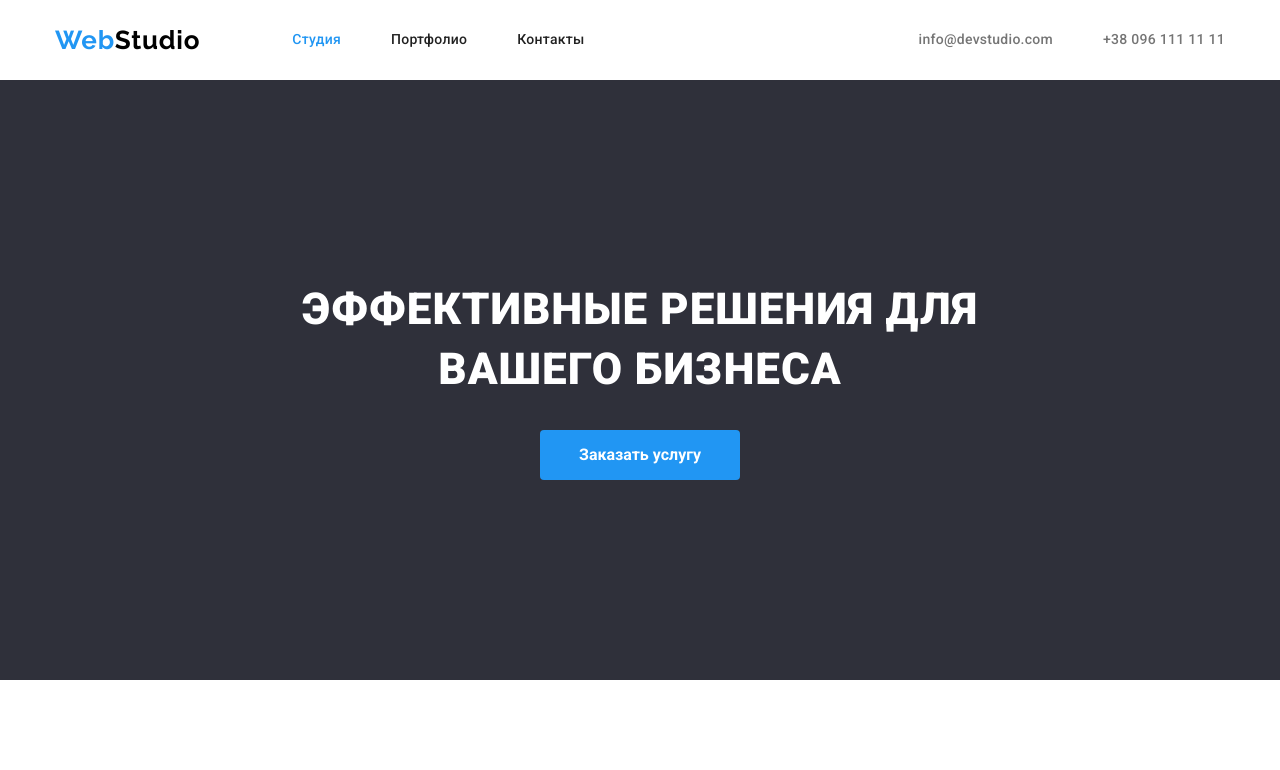
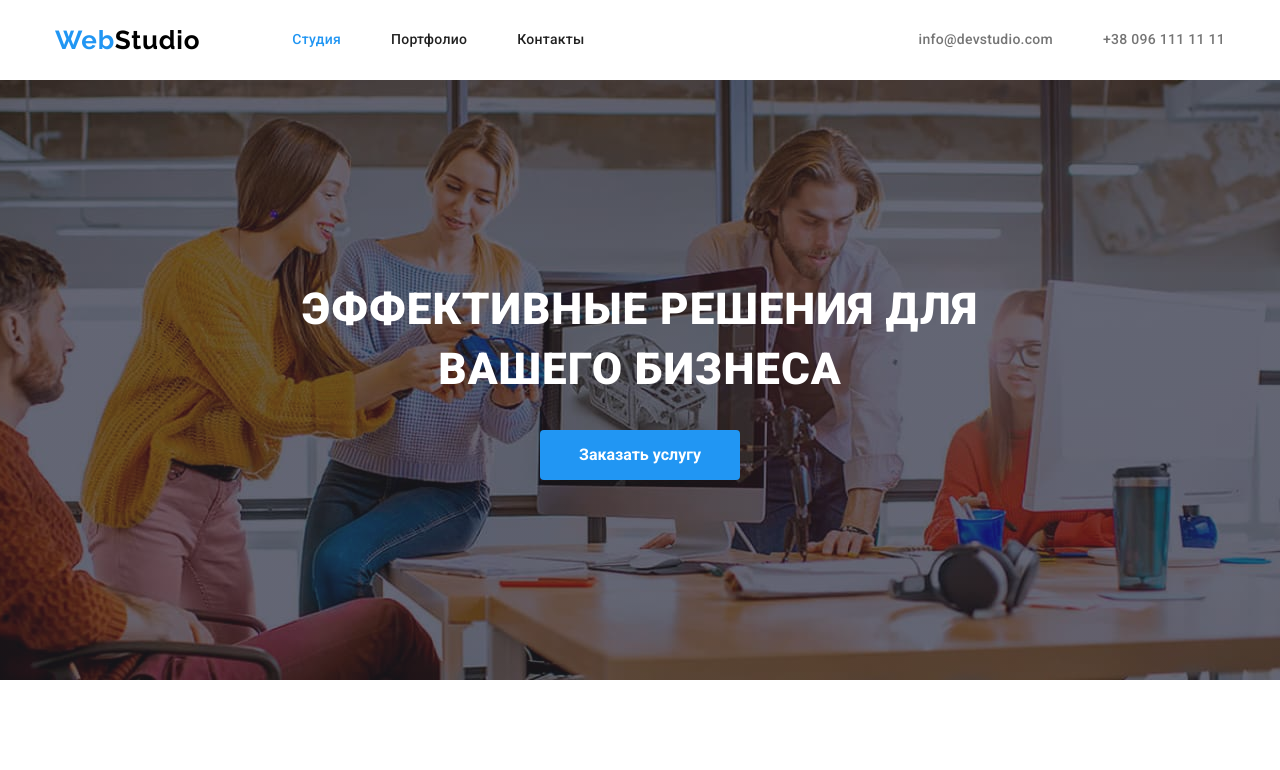
Before and after one commit to Anatoliy-Mostovoy/goit-markup-hw-04, a plain HTML site: page index.html in a window 1280 px wide. Shown: the top 770 px of the page. Drawn offline with nearby package versions, Linux system fonts and the light colour scheme.

Commit message:
Сделан фон героя
1.Сделан фоновый цвет
2.Фон картинки
3.Добавлен гардиент
4.Уменьшил нейминг в root.

```diff
--- a/CSS/style.css
+++ b/CSS/style.css
@@ -14,9 +14,9 @@ html{
     --white-text-color: #ffffff;
     --black-text-color: #000000;
 
-    --main-bgc-color: #FFFFFF;
-    --secondary-bgc-color: #f5f4fa;
-    --dark-bgc-color: #2f303a;
+    --main-bgc: #FFFFFF;
+    --secondary-bgc: #f5f4fa;
+    --dark-bgc: #2f303a;
     --hero-bgc: #c4c4c4;
 
     --accent-color: #2196f3;
@@ -24,7 +24,7 @@ html{
 /* стили для body */
 body {
     margin: 0;
-    background-color: var(--main-bgc-color);
+    background-color: var(--main-bgc);
     color: var(--primary-text-color);
     font-family: Roboto, sans-serif;
 }
@@ -34,7 +34,7 @@ header{
 }
 
 .header.line{
-    border-bottom: 2px solid var(--secondary-bgc-color);
+    border-bottom: 2px solid var(--secondary-bgc);
 }
 
 .link{
@@ -144,12 +144,25 @@ header{
 /*------------ main*/
 /* стили для hero*/
 .hero{
-    /* outline: 3px solid tomato; */
     padding: 200px 0;
-    background-color: var(--dark-bgc-color);
+    /* background-color: var(--dark-bgc); */
     letter-spacing: 0.06em;
     text-align: center;
 }
+.hero.overlay{
+    height: 600px;
+    max-width: 1600px;
+    margin: 0 auto;
+    background-color: var(--hero-bgc);
+    background-image: linear-gradient(
+        rgba(47, 48, 58, 0.4),
+        rgba(47, 48, 58, 0.4)
+    ), url(../images/hero-o.jpg);
+    background-position: center;
+    background-size: cover;
+}
+
+
 .hero-title {
     width: 696px;
     margin: 0 auto 30px;
@@ -208,7 +221,7 @@ header{
     margin-right: 30px;
 }
 .section.team{
-    background-color: var(--secondary-bgc-color);
+    background-color: var(--secondary-bgc);
 }
 
 .advantages .title{
@@ -286,7 +299,7 @@ header{
 /*-------------footer*/
 footer{
     padding: 60px 0px;
-    background-color: var(--dark-bgc-color);
+    background-color: var(--dark-bgc);
 }
 
 .logo-footer{
@@ -346,7 +359,7 @@ footer{
     border-radius: 4px;
     border-color: transparent;
     color: var(--secondary-text-color);
-    background-color: var(--secondary-bgc-color);
+    background-color: var(--secondary-bgc);
 
     font-family: inherit;
     font-weight: 500;
--- a/index.html
+++ b/index.html
@@ -31,7 +31,7 @@
     </header>
     <main>
         <!-- Cекция Герой-->
-        <section class="hero">
+        <section class="hero overlay">
             <h1 class="hero-title">Эффективные решения для вашего бизнеса</h1>
             <button type="button" class="button-hero">Заказать услугу</button>
         </section>
```
